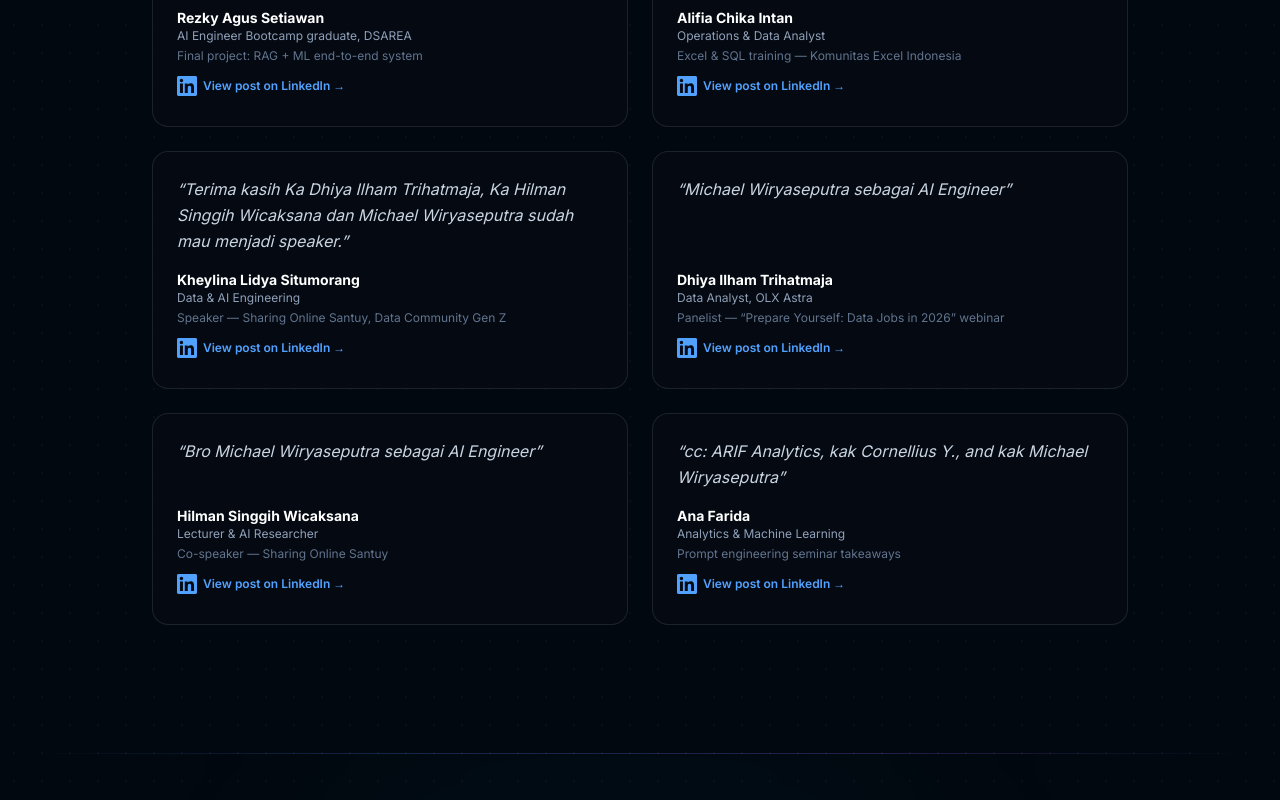
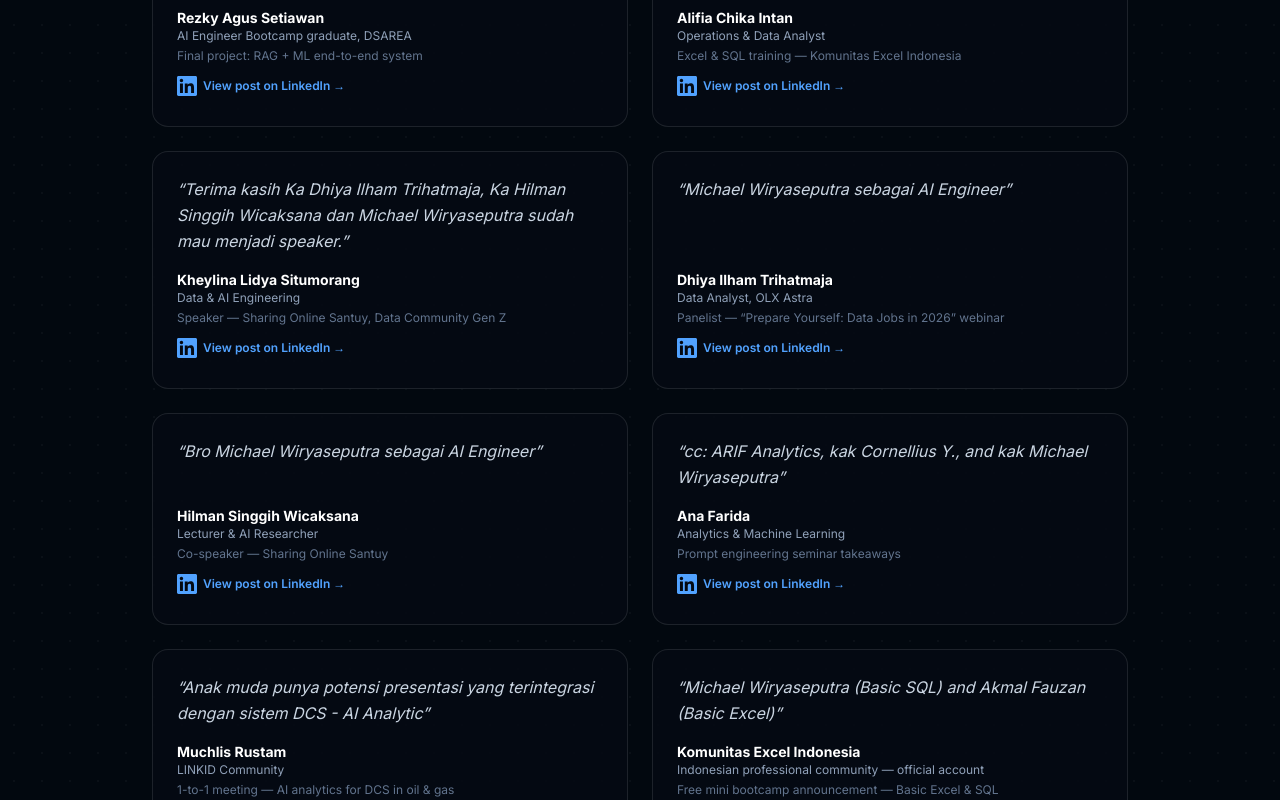
Before and after one commit to MagicDash91/web_portfolio, a Next.js app in the folder web-portfolio/: page / in a window 1280 px wide. Shown: the part 5897-6697 px from the top of the page. Built offline with nearby package versions, Linux system fonts and the light colour scheme.

Commit message:
fix backend

```diff
--- a/web-portfolio/app/page.tsx
+++ b/web-portfolio/app/page.tsx
@@ -643,6 +643,22 @@
     role: "Analytics & Machine Learning",
     context: "Prompt engineering seminar takeaways",
     href: "https://www.linkedin.com/posts/anafarida1_promptengineering-ai-artificialintelligence-ugcPost-7433457635154178048-CssS/",
+  },
+  {
+    quote:
+      "Anak muda punya potensi presentasi yang terintegrasi dengan sistem DCS - AI Analytic",
+    author: "Muchlis Rustam",
+    role: "LINKID Community",
+    context: "1-to-1 meeting — AI analytics for DCS in oil & gas",
+    href: "https://www.linkedin.com/posts/muchlis-rustam-699992b_linkid-members-short-meeting-1-to-1-ugcPost-7468881309545693184-8TEb/",
+    lang: "id",
+  },
+  {
+    quote: "Michael Wiryaseputra (Basic SQL) and Akmal Fauzan (Basic Excel)",
+    author: "Komunitas Excel Indonesia",
+    role: "Indonesian professional community — official account",
+    context: "Free mini bootcamp announcement — Basic Excel & SQL",
+    href: "https://www.linkedin.com/posts/komunitas-excel-indonesia_excelindonesia-belajarsql-bootcampgratis-activity-7426436757774032896-UZDi/",
   },
 ]
 
```
